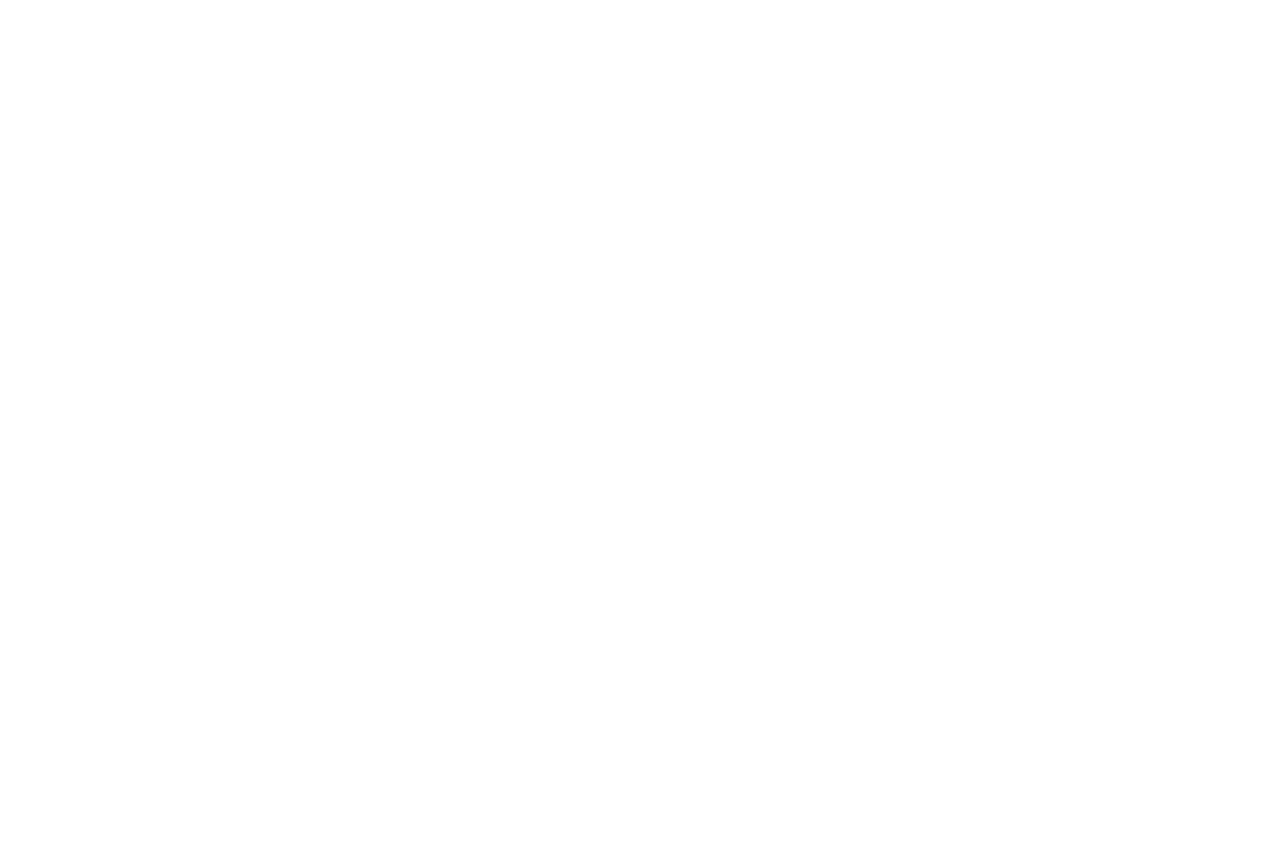
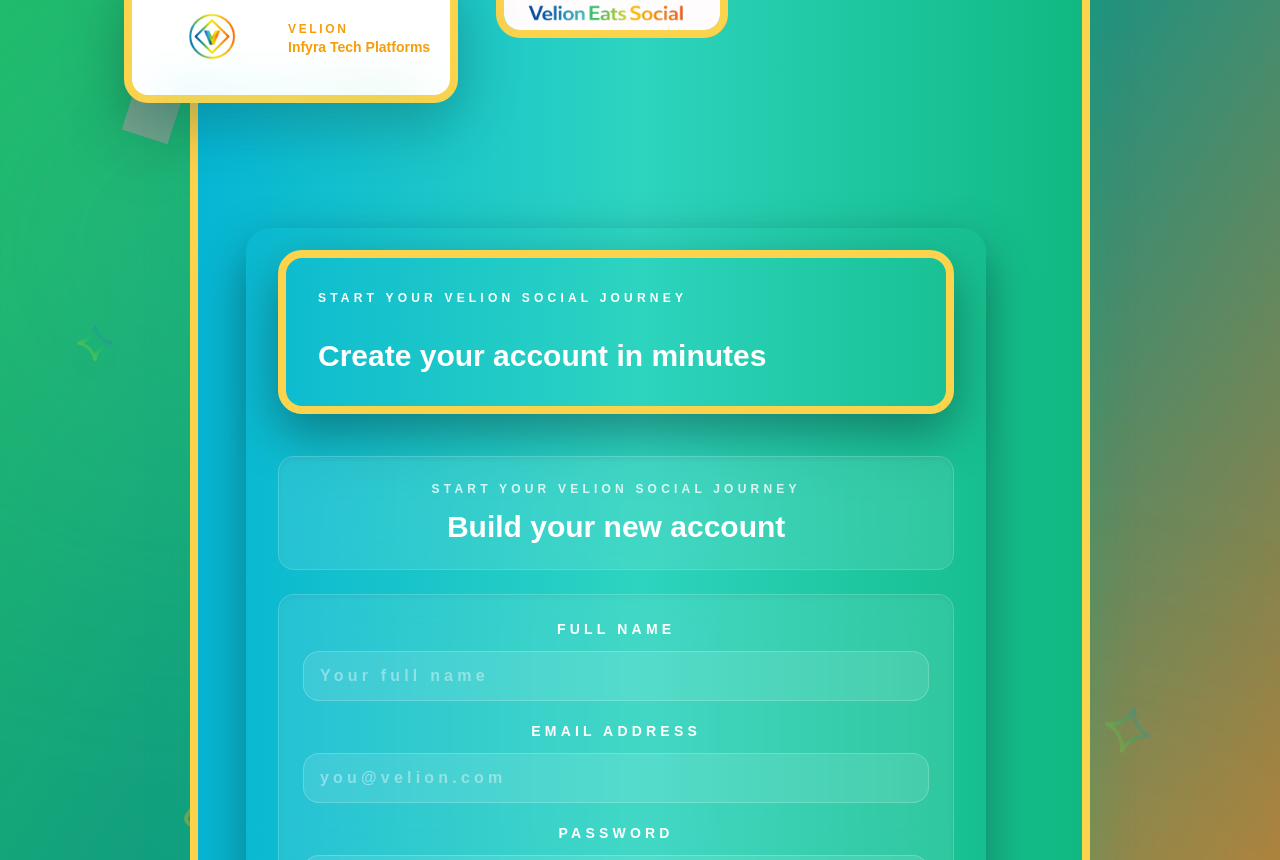
Before and after one commit to MatheusHaliski/mysecidcards-main105, a Next.js app: page /signupview in a window 1280 px wide. Before the commit this address had no page. Shown: the part 440-1300 px from the top of the page. Before the commit the page ends 800 px from the top, so only its background shows below. Built offline with nearby package versions, Linux system fonts and the light colour scheme; grey boxes are pictures that could not be loaded.

Commit message:
Adjust auth logo position and add signup layout

```diff
--- a/app/components/AuthShell.tsx
+++ b/app/components/AuthShell.tsx
@@ -76,7 +76,7 @@
                   [background-size:18px_18px]" />
             </div>
 
-            <div className="absolute left-6 border-white w-500 top-1/2 z-20 translate-x-[100px] -translate-y-[850px]">
+            <div className="absolute left-6 border-white w-500 top-1/2 z-20 translate-x-[100px] -translate-y-[600px]">
                 <div
                     className={[
                         "relative",
--- /dev/null
+++ b/app/signupview/page.tsx
@@ -0,0 +1,88 @@
+"use client";
+
+import AuthShell from "../components/AuthShell";
+import { Button } from "@/components/ui/button";
+
+export default function SignupViewPage() {
+    return (
+        <AuthShell
+            title="Start your Velion Social journey"
+            subtitle="Create your account in minutes"
+        >
+            <div className="rounded-2xl border border-white/15 bg-white/10 p-6 text-center shadow-inner backdrop-blur-lg">
+                <p className="text-xs font-semibold uppercase tracking-[0.35em] text-white/80">
+                    Start your Velion Social journey
+                </p>
+                <h1 className="mt-3 text-3xl font-semibold text-white">
+                    Build your new account
+                </h1>
+            </div>
+
+            <div className="mt-8 rounded-2xl border border-white/15 bg-white/10 p-6 text-center shadow-inner backdrop-blur-lg">
+                <form className="space-y-5">
+                    <label className="block text-center text-sm font-semibold uppercase tracking-[0.3em] text-white">
+                        Full name
+                        <input
+                            type="text"
+                            placeholder="Your full name"
+                            className="mt-3 w-full rounded-2xl border border-white/20 bg-white/10 px-4 py-3 text-base text-white placeholder:text-white/40 focus:border-amber-300 focus:outline-none focus:ring-2 focus:ring-amber-300/40"
+                        />
+                    </label>
+
+                    <label className="block text-center text-sm font-semibold uppercase tracking-[0.3em] text-white">
+                        Email address
+                        <input
+                            type="email"
+                            placeholder="you@velion.com"
+                            className="mt-3 w-full rounded-2xl border border-white/20 bg-white/10 px-4 py-3 text-base text-white placeholder:text-white/40 focus:border-amber-300 focus:outline-none focus:ring-2 focus:ring-amber-300/40"
+                        />
+                    </label>
+
+                    <label className="block text-center text-sm font-semibold uppercase tracking-[0.3em] text-white">
+                        Password
+                        <input
+                            type="password"
+                            placeholder="Create a password"
+                            className="mt-3 w-full rounded-2xl border border-white/20 bg-white/10 px-4 py-3 text-base text-white placeholder:text-white/40 focus:border-amber-300 focus:outline-none focus:ring-2 focus:ring-amber-300/40"
+                        />
+                    </label>
+
+                    <label className="block text-center text-sm font-semibold uppercase tracking-[0.3em] text-white">
+                        Confirm password
+                        <input
+                            type="password"
+                            placeholder="Re-enter password"
+                            className="mt-3 w-full rounded-2xl border border-white/20 bg-white/10 px-4 py-3 text-base text-white placeholder:text-white/40 focus:border-amber-300 focus:outline-none focus:ring-2 focus:ring-amber-300/40"
+                        />
+                    </label>
+
+                    <div className="rounded-2xl border border-amber-300/40 bg-amber-200/10 p-4 text-left text-sm text-white">
+                        <div className="flex items-start gap-3">
+                            <input
+                                id="data-policy"
+                                type="checkbox"
+                                className="mt-1 h-4 w-4 rounded border-white/40 bg-transparent text-amber-300 focus:ring-2 focus:ring-amber-300/60"
+                            />
+                            <label htmlFor="data-policy" className="space-y-2">
+                                <span className="block text-xs font-semibold uppercase tracking-[0.28em] text-amber-200">
+                                    Important
+                                </span>
+                                <span className="block">
+                                    By continuing, you confirm that you agree with our data use policy and
+                                    advertising updates.
+                                </span>
+                            </label>
+                        </div>
+                    </div>
+
+                    <Button
+                        type="submit"
+                        className="w-full text-xs font-semibold uppercase tracking-[0.3em]"
+                    >
+                        Create your account
+                    </Button>
+                </form>
+            </div>
+        </AuthShell>
+    );
+}
```
